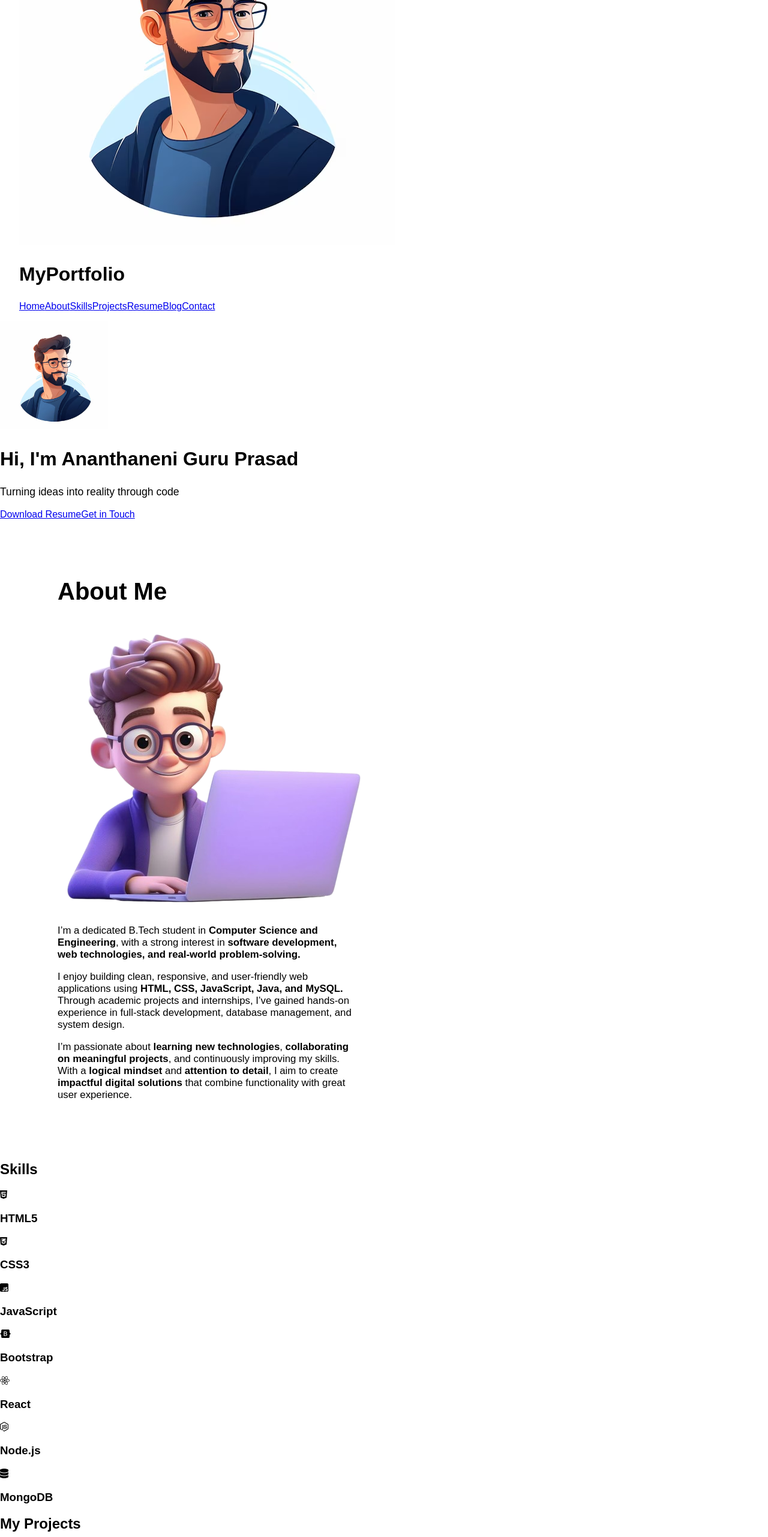
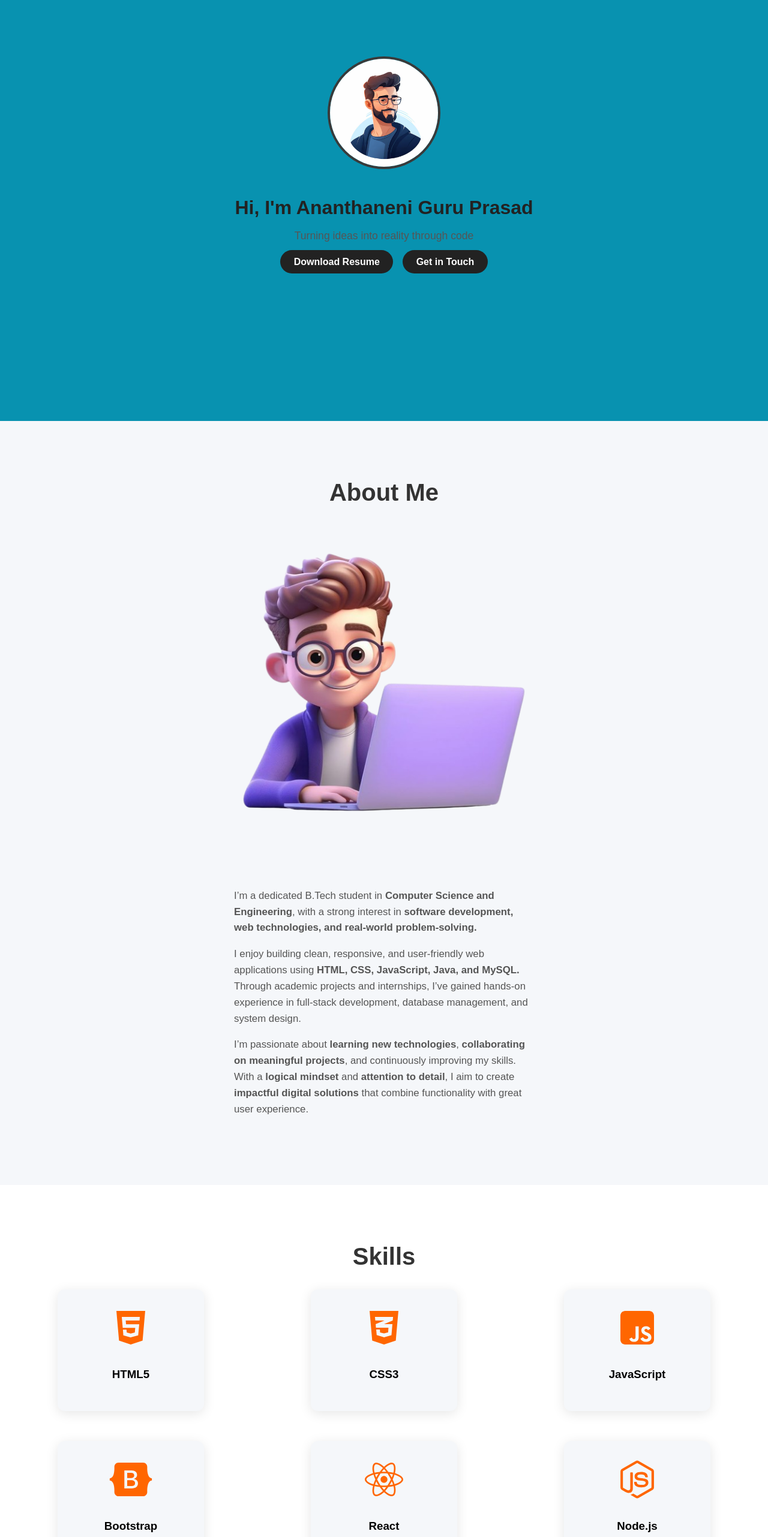
Before and after one commit to GuruPrasadAnanthaneni/MyPortfolio, a React (Create React App) app: page / in a window 1280 px wide. Shown: the part 234-2797 px from the top of the page at 60% size. Built offline with nearby package versions, Linux system fonts and the light colour scheme.

Commit message:
edited code

```diff
--- a/src/components/About.css
+++ b/src/components/About.css
@@ -1,3 +1,57 @@
+
+/* src/components/About.css */
+
+.about-section {
+    padding: 4rem 2rem;
+    background-color: #f5f7fa;
+    text-align: center;
+  }
+
+  .about-section h2 {
+    font-size: 2.5rem;
+    margin-bottom: 2rem;
+    color: #333;
+  }
+
+  .about-cards {
+    display: flex;
+    justify-content: center;
+    flex-wrap: wrap;
+    gap: 2rem;
+  }
+
+  .about-card {
+    /* background-color: white; */
+    /* box-shadow: 0 4px 20px rgba(0, 0, 0, 0.1); */
+    padding: 2rem;
+    border-radius: 12px;
+    max-width: 500px;
+    width: 100%;
+    transition: transform 0.3s;
+  }
+
+  .about-card:hover {
+    transform: translateY(-5px);
+  }
+
+  .about-image {
+    width: 100%;
+    max-width: 500px;
+    height: auto;
+    /* border-radius: 50%; */
+    object-fit: cover;
+    margin: 0 auto;
+    display: block;
+  }
+
+  .about-text p {
+    text-align: left;
+    color: #555;
+    line-height: 1.6;
+    margin-bottom: 1rem;
+  }
+
+
 /* Mobile devices (max-width: 600px) */
 @media (max-width: 600px) {
     .about-section {
--- a/src/components/Blog.css
+++ b/src/components/Blog.css
@@ -1,3 +1,74 @@
+
+.blog-section {
+    background-color: #e8efee;
+    padding: 4rem 2rem;
+    text-align: center;
+  }
+
+  .blog-section h2 {
+    font-size: 2.5rem;
+    margin-bottom: 3rem;
+    color: #2d2d2d;
+    font-weight: 700;
+  }
+
+  .blogs-container {
+    display: flex;
+    flex-direction: row;
+    flex-wrap: nowrap;
+    overflow-x: auto;
+    gap: 1.5rem;
+    justify-content: center;
+    padding-bottom: 1rem;
+    scroll-snap-type: x mandatory;
+  }
+
+  .blog-card {
+    min-width: 370px;
+    max-width: 370px;
+    flex: 0 0 auto;
+    scroll-snap-align: start;
+    background-color: #fff;
+    border-radius: 10px;
+    padding: 2rem;
+    text-align: left;
+    box-shadow: 0 4px 8px rgba(0, 0, 0, 0.1);
+    transition: transform 0.3s ease, max-height 0.5s ease;
+    overflow: hidden;
+    max-height: 400px;
+  }
+
+
+  .blog-card.expanded {
+    max-height: 1000px; /* adjust as needed based on content */
+  }
+
+  .blog-card:hover {
+    transform: translateY(-5px);
+  }
+
+  .blog-card h3 {
+    margin-top: 0;
+    font-size: 1.2rem;
+    color: #00796b;
+  }
+
+  .read-more-btn {
+    margin-top: 1rem;
+    background-color: #0d6efd;
+    color: #fff;
+    border: none;
+    padding: 0.6rem 1.2rem;
+    font-weight: bold;
+    border-radius: 6px;
+    cursor: pointer;
+    transition: background-color 0.3s ease;
+  }
+
+  .read-more-btn:hover {
+    background-color: #004d40;
+  }
+
 /* Mobile Devices (max-width: 600px) */
 @media (max-width: 600px) {
     .blog-section {
--- a/src/components/Contact.css
+++ b/src/components/Contact.css
@@ -1,3 +1,52 @@
+
+.contact-section {
+    padding: 3rem 1rem;
+    text-align: center;
+  }
+
+  form {
+    max-width: 500px;
+    margin: auto;
+    display: flex;
+    flex-direction: column;
+    gap: 1rem;
+  }
+
+  input, textarea {
+    padding: 0.75rem;
+    border: 1px solid #ccc;
+    border-radius: 5px;
+  }
+
+  button {
+    padding: 0.75rem;
+    background-color: #007bff;
+    color: white;
+    border: none;
+    cursor: pointer;
+    border-radius: 5px;
+    font-weight: bold;
+  }
+
+  button:hover {
+    background-color: #0056b3;
+  }
+
+  .connect-through {
+    margin-top: 2rem;
+  }
+
+  .social-icons a {
+    font-size: 1.5rem;
+    margin: 0 10px;
+    color: #333;
+    transition: color 0.3s;
+  }
+
+  .social-icons a:hover {
+    color: #007bff;
+  }
+
 /* Mobile Devices (max-width: 600px) */
 @media (max-width: 600px) {
     .contact-section {
--- a/src/components/Footer.css
+++ b/src/components/Footer.css
@@ -1,3 +1,28 @@
+
+.footer {
+    background-color: #0e0e0e;
+    color: #ccc;
+    text-align: center;
+    padding: 20px;
+    font-size: 14px;
+    margin-top: 50px;
+  }
+
+  .footer-links {
+    margin-top: 10px;
+  }
+
+  .footer-links a {
+    color: #aaa;
+    margin: 0 10px;
+    text-decoration: none;
+    transition: color 0.3s ease;
+  }
+
+  .footer-links a:hover {
+    color: #fff;
+  }
+
 /* Mobile Devices (max-width: 600px) */
 @media (max-width: 600px) {
     .footer {
--- a/src/components/Home.css
+++ b/src/components/Home.css
@@ -1,3 +1,65 @@
+
+/* src/components/Home.css */
+
+.home-section {
+    height: 100vh;
+    display: flex;
+    justify-content: center;
+    align-items: center;
+    background-color: #0892b0;
+    text-align: center;
+    padding: 2rem;
+  }
+
+  .home-content {
+    max-width: 600px;
+  }
+
+  .profile-pic {
+    width: 180px;
+    height: 180px;
+    border-radius: 50%;
+    object-fit: cover;
+    margin-bottom: 1rem;
+    border: 4px solid #393a3a;
+  }
+
+  h1 {
+    font-size: 2rem;
+    margin-bottom: 0.5rem;
+    color: #222;
+  }
+
+  p {
+    font-size: 1.1rem;
+    color: #555;
+    margin-bottom: 1.5rem;
+  }
+
+  .home-buttons .btn {
+    text-decoration: none;
+    padding: 0.7rem 1.4rem;
+    margin: 0 0.5rem;
+    border-radius: 25px;
+    font-weight: bold;
+    transition: background-color 0.3s ease;
+    background-color: #222;
+    color: #fff;
+  }
+
+  .btn:hover {
+    background-color: #ffcc00;
+    color: #222;
+  }
+
+  .btn-secondary {
+    background-color: #555;
+  }
+  .btn-secondary:hover {
+    background-color: #ffcc00;
+    color: #222;
+  }
+
 /* Mobile Devices (max-width: 600px) */
 @media (max-width: 600px) {
     .home-section {
--- a/src/components/Navbar.css
+++ b/src/components/Navbar.css
@@ -1,3 +1,48 @@
+
+/* src/components/Navbar.css */
+
+.navbar {
+    display: flex;
+    justify-content: space-between;
+    align-items: center;
+    background: #222;
+    color: rgb(255, 255, 255);
+    padding: 1rem 2rem;
+    position: sticky;
+    top: 0;
+    z-index: 999;
+  }
+
+  .navbar-left {
+    display: flex;
+    align-items: center;
+  }
+
+  .logo {
+    height: 40px;
+    width: 40px;
+    margin-right: 0.5rem;
+    border-radius: 50%;
+  }
+
+  .navbar-left h1 {
+    font-size: 1.5rem;
+    margin: 0;
+    color: aliceblue;
+  }
+
+  .navbar-right a {
+    color: white;
+    text-decoration: none;
+    margin-left: 1.5rem;
+    font-weight: 500;
+    transition: color 0.3s;
+  }
+
+  .navbar-right a:hover {
+    color: #ffcc00;
+  }
+
 /* Mobile Devices (max-width: 600px) */
 @media (max-width: 600px) {
     .navbar {
--- a/src/components/Projects.css
+++ b/src/components/Projects.css
@@ -1,3 +1,110 @@
+
+
+.projects-section {
+    padding: 60px 20px;
+    background-color: #f9f9f9;
+    text-align: center;
+  }
+
+  .projects-section h2 {
+    font-size: 2.5rem;
+    font-weight: 700;
+    color: #333;
+    margin-bottom: 30px;
+    font-family: 'Poppins', sans-serif;
+  }
+
+  .projects-grid {
+    display: flex;
+    flex-direction: row;
+    justify-content: center;
+    gap: 24px;
+    overflow-x: auto;
+    padding: 10px 0;
+    scroll-snap-type: x mandatory;
+    -webkit-overflow-scrolling: touch;
+  }
+
+  .project-card {
+    background-color: #fff;
+    border-radius: 10px;
+    box-shadow: 0 6px 15px rgba(0, 0, 0, 0.1);
+    padding: 25px 30px;
+    text-align: left;
+    min-width: 320px;
+    max-width: 400px;
+    scroll-snap-align: start;
+    transition: transform 0.3s ease;
+    flex-shrink: 0;
+  }
+
+  .project-card:hover {
+    transform: translateY(-8px);
+    box-shadow: 0 12px 20px rgba(0, 0, 0, 0.15);
+  }
+
+  .project-card h3 {
+    font-size: 1.8rem;
+    margin-bottom: 15px;
+    color: #222;
+    font-weight: 600;
+    font-family: 'Poppins', sans-serif;
+  }
+
+  .project-card p {
+    font-size: 1rem;
+    line-height: 1.5;
+    color: #555;
+    margin-bottom: 15px;
+  }
+
+  .project-card ul {
+    margin-bottom: 15px;
+    padding-left: 20px;
+    color: #444;
+  }
+
+  .project-card ul li {
+    margin-bottom: 8px;
+    font-size: 0.95rem;
+  }
+
+  .project-card strong {
+    color: #333;
+  }
+
+  .project-card a {
+    display: inline-block;
+    margin-top: 10px;
+    color: #007acc;
+    text-decoration: none;
+    font-weight: 600;
+    font-size: 1rem;
+    transition: color 0.3s ease;
+  }
+
+  .project-card a:hover {
+    color: #005f99;
+  }
+
+  .github-unavailable {
+    color: #999;
+    font-style: italic;
+    margin-top: 10px;
+    display: inline-block;
+    font-size: 0.95rem;
+  }
+
+  /* Optional scrollbar customization */
+  .projects-grid::-webkit-scrollbar {
+    height: 10px;
+  }
+
+  .projects-grid::-webkit-scrollbar-thumb {
+    background-color: #ccc;
+    border-radius: 10px;
+  }
+
 /* Mobile Devices (max-width: 600px) */
 @media (max-width: 600px) {
     .projects-section {
--- a/src/components/Resume.css
+++ b/src/components/Resume.css
@@ -1,3 +1,51 @@
+
+
+.resume-section {
+    padding: 4rem 2rem;
+    background-color: #d4ede7;
+    text-align: center;
+  }
+
+  .resume-section h2 {
+    font-size: 2.5rem;
+    margin-bottom: 1.5rem;
+    color: #333;
+  }
+
+  .resume-content {
+    max-width: 600px;
+    margin: 0 auto;
+  }
+
+  .resume-image {
+    width: 100%;
+    max-width: 300px;
+    height: auto;
+    border-radius: 8px;
+    margin-bottom: 1rem;
+  }
+
+  .resume-content p {
+    font-size: 1.1rem;
+    margin-bottom: 1rem;
+    color: #444;
+  }
+
+  .resume-button {
+    display: inline-block;
+    padding: 0.6rem 1.2rem;
+    background-color: #00796b;
+    color: white;
+    text-decoration: none;
+    border-radius: 4px;
+    font-weight: bold;
+    transition: background-color 0.3s ease;
+  }
+
+  .resume-button:hover {
+    background-color: #004d40;
+  }
+
 /* Mobile devices (max-width: 600px) */
 @media (max-width: 600px) {
     .resume-section {
--- a/src/components/Skills.css
+++ b/src/components/Skills.css
@@ -1,3 +1,45 @@
+
+.skills-section {
+    padding: 4rem 2rem;
+    background-color: #ffffff;
+    text-align: center;
+  }
+
+  .skills-section h2 {
+    font-size: 2.5rem;
+    margin-bottom: 2rem;
+    color: #333;
+  }
+
+  .skills-grid {
+    display: grid;
+    grid-template-columns: repeat(3, 1fr);
+    gap: 50px; /* space between cards */
+    justify-items: center; /* center each card horizontally */
+  }
+
+
+  .skill-card {
+    background-color: #f5f7fa;
+    border-radius: 12px;
+    padding: 2rem;
+    box-shadow: 0 4px 20px rgba(0, 0, 0, 0.1);
+    width: 180px;
+    text-align: center;
+    transition: transform 0.3s ease;
+  }
+
+  .skill-card:hover {
+    transform: translateY(-5px);
+  }
+
+  .skill-icon {
+    font-size: 4rem;
+    color: #ff6600; /* you can change color per your theme */
+    margin-bottom: 1rem;
+  }
+
+
 /* Mobile devices (max-width: 600px) */
 @media (max-width: 600px) {
     .skills-section {
```
